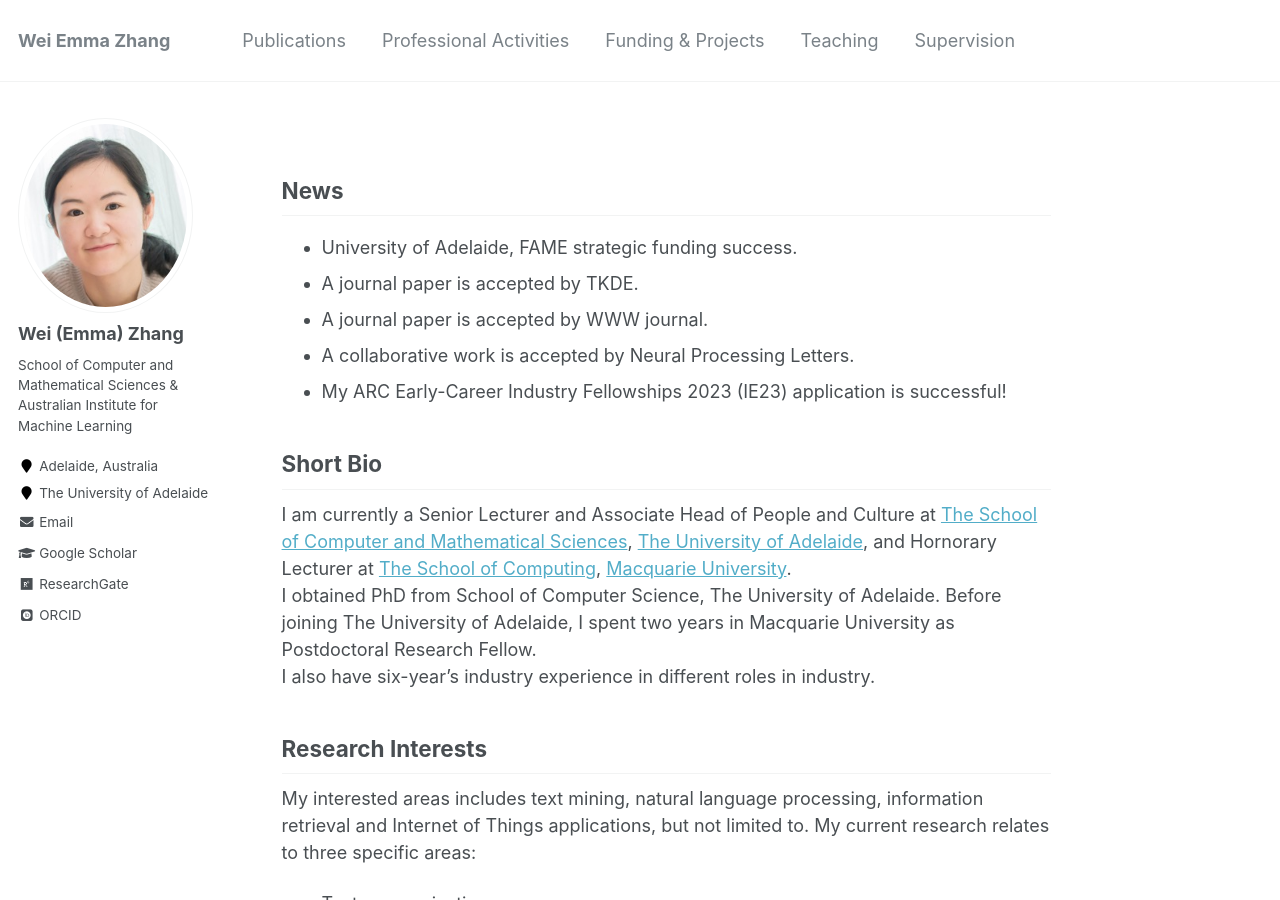
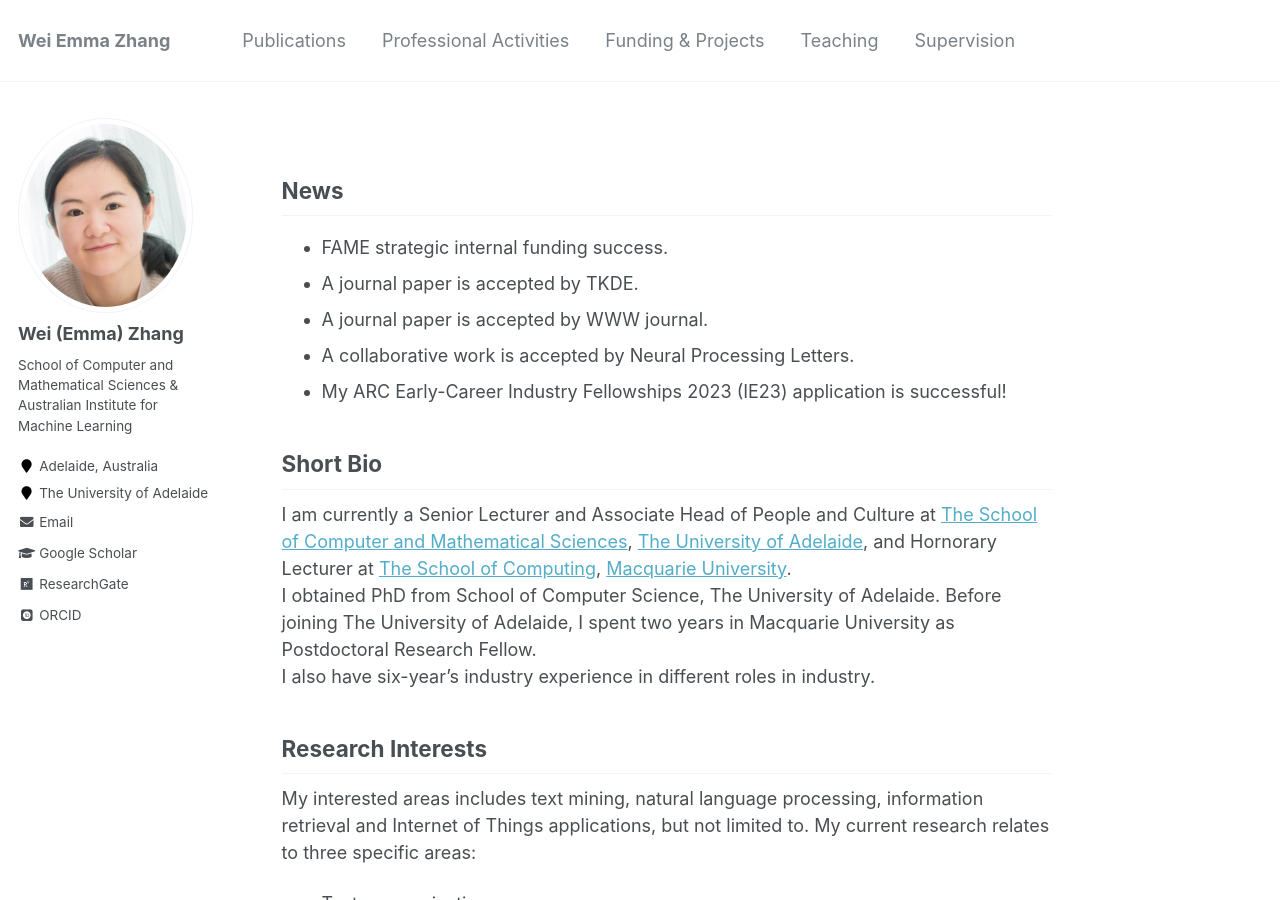
Before and after one commit to weiezhang/weiezhang.github.io, a Jekyll site: the page built from _pages/about.md, in a window 1280 px wide and 900 px high. Built offline with Jekyll 4.4.1, drawn with Linux system fonts in a browser that asks for light colours; some web fonts are replaced.

Commit message:
Update about.md

```diff
--- a/_pages/about.md
+++ b/_pages/about.md
@@ -9,7 +9,7 @@ redirect_from:
 ---
 
 ## News
-* University of Adelaide, FAME strategic funding success.
+* FAME strategic internal funding success.
 * A journal paper is accepted by TKDE.
 * A journal paper is accepted by WWW journal.
 * A collaborative work is accepted by Neural Processing Letters.
```
